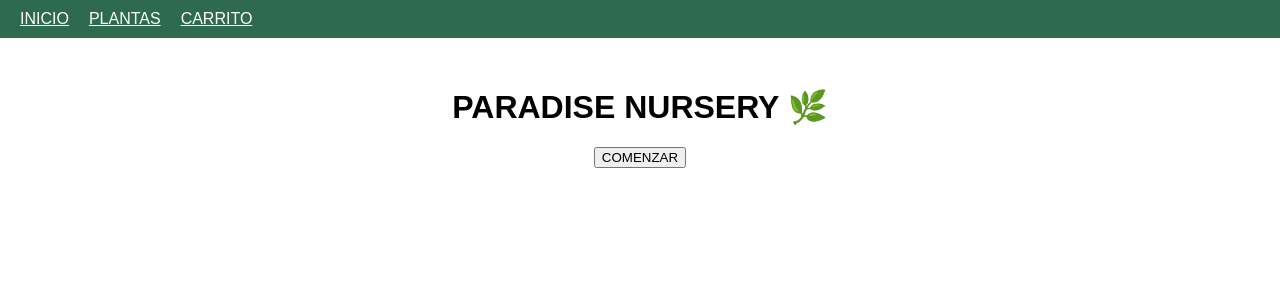
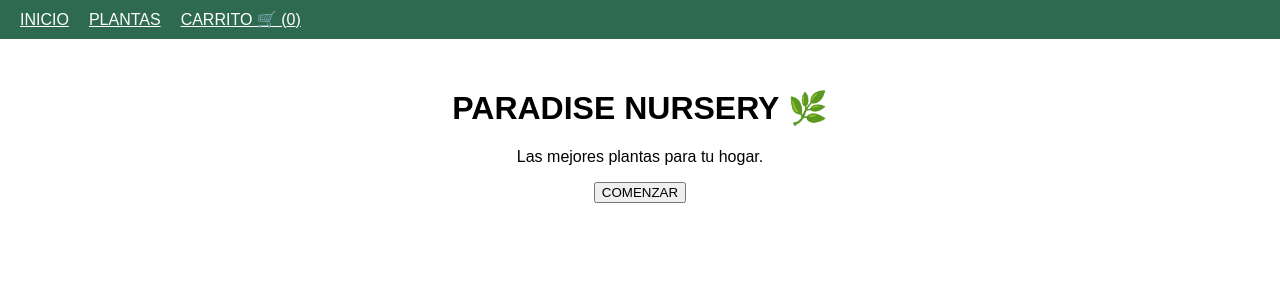
Before and after one commit to Djdraa/paradise-nursery, a React (Create React App) app: page / in a window 1280 px wide. Shown: the top 300 px of the page. Built offline with nearby package versions, Linux system fonts and the light colour scheme; the HTML template or start-up script is replaced by a standard one.

Commit message:
Update App.jsx

```diff
--- a/src/App.jsx
+++ b/src/App.jsx
@@ -1,23 +1,36 @@
 import React from "react";
 import { BrowserRouter as Router, Routes, Route, Link } from "react-router-dom";
+import { useSelector } from "react-redux";
+
 import AboutUs from "./components/AboutUs";
 import ProductList from "./components/ProductList";
 import CartItem from "./components/CartItem";
 
+const Navbar = () => {
+  const items = useSelector(state => state.cart.items);
+  const totalItems = items.reduce((acc, item) => acc + item.quantity, 0);
+
+  return (
+    <nav style={{ background: "#2d6a4f", padding: "10px" }}>
+      <Link to="/" style={{ color: "white", margin: "10px" }}>INICIO</Link>
+      <Link to="/plants" style={{ color: "white", margin: "10px" }}>PLANTAS</Link>
+      <Link to="/cart" style={{ color: "white", margin: "10px" }}>
+        CARRITO 🛒 ({totalItems})
+      </Link>
+    </nav>
+  );
+};
+
 const App = () => {
   return (
     <Router>
-      <div>
-        <nav style={{ background: "#2d6a4f", padding: "10px", color: "white" }}>
-          <Link to="/" style={{ margin: "10px", color: "white" }}>INICIO</Link>
-          <Link to="/plants" style={{ margin: "10px", color: "white" }}>PLANTAS</Link>
-          <Link to="/cart" style={{ margin: "10px", color: "white" }}>CARRITO</Link>
-        </nav>
+      <Navbar />
 
       <Routes>
         <Route path="/" element={
           <div style={{ textAlign: "center", marginTop: "50px" }}>
             <h1>PARADISE NURSERY 🌿</h1>
+            <p>Las mejores plantas para tu hogar.</p>
             <Link to="/plants">
               <button>COMENZAR</button>
             </Link>
@@ -28,7 +41,6 @@ const App = () => {
         <Route path="/plants" element={<ProductList />} />
         <Route path="/cart" element={<CartItem />} />
       </Routes>
-      </div>
     </Router>
   );
 };
```
Lines whose indentation alone changed are shown as unchanged.
